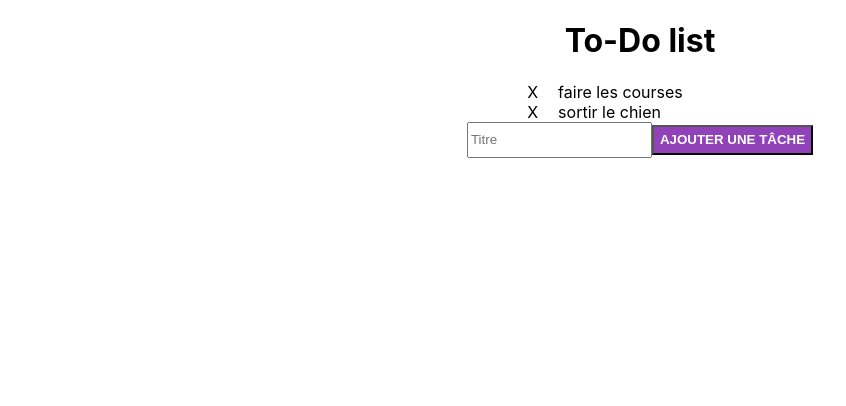
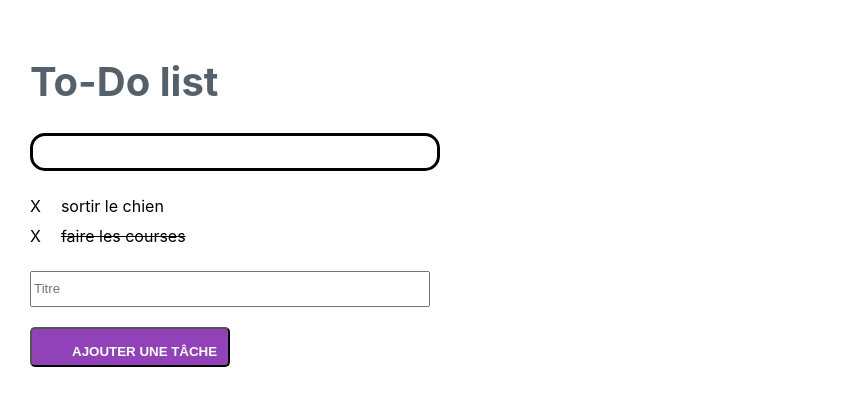
Before and after one commit to jlum85/react-todo-list, a React (Create React App) app: page / in a window 1280 px wide. Shown: the top 406 px of the page, without its empty margins (0-846 px from the left). Built offline with nearby package versions, Linux system fonts and the light colour scheme.

Commit message:
Ajout tri et filtre

```diff
--- a/src/App.css
+++ b/src/App.css
@@ -1,52 +1,48 @@
 .App {
   display: flex;
-  /* justify-content: center; */
-  align-items: center;
+  align-items: flex-start;
   height: 100vh;
   flex-direction: column;
+  padding: 30px;
 }
 
-.text-input {
-  background-color: #eeeeee;
-  border-radius: 10px;
-  border: none;
-  height: 40px;
-  margin-bottom: 10px;
-  width: 200px;
-  padding-left: 15px;
-  padding-right: 15px;
-  outline: none;
-  margin-right: 15px;
+.App h1 {
+  color: rgb(84, 97, 106);
+  font-size: 40px;
+}
+
+.search {
+  width: 400px;
+  border-radius: 15px;
+  border: solid;
 }
 
 .listItems {
   display: flex;
-  /* justify-content: flex-start; */
   align-items: flex-start;
   flex-direction: column;
-  /* background-color: red; */
+  margin: 20px 0;
 }
 
 .taskItem {
   display: flex;
-  /* justify-content: flex-start; */
   align-items: flex-start;
-  margin-right: 50px;
+  line-height: 30px;
+  width: 400px;
 }
 
-.taskItem span {
+.btnDel {
   margin-right: 20px;
 }
 
-.form {
-  display: flex;
-  flex-direction: column;
-  width: 400px;
-  margin-bottom: 10px;
+.btnDel:hover {
+  color: rgb(146, 66, 185);
+  font-weight: bold;
 }
 
-input {
-  height: 30px;
+.myTask:hover {
+  color: rgb(146, 66, 185);
+  font-weight: bold;
 }
 
 input[type="number"]::-webkit-inner-spin-button,
@@ -59,6 +55,28 @@ input[type="number"]::-webkit-outer-spin-button {
   background-color: rgb(146, 66, 185);
   color: white;
   font-weight: bold;
-  /* padding: 15px 40px 15px 40px; */
+  height: 40px;
+  padding: 15px 40px 15px 40px;
   text-transform: uppercase;
+  border-radius: 5px;
 }
+
+form {
+  display: flex;
+  flex-direction: column;
+  width: 400px;
+}
+
+input {
+  height: 30px;
+  /* width: 200px; */
+}
+
+#submitTask {
+  margin-top: 20px;
+  width: 200px;
+}
+
+.todoForm {
+  width: 400px;
+}
--- a/src/App.js
+++ b/src/App.js
@@ -1,14 +1,25 @@
 import React, { useState } from "react";
 import "./App.css";
 
+let numOrder = -1;
+const getNewNum = () => {
+  numOrder++;
+  return numOrder;
+};
+
+// tableau de données exemples pour l'initialisation , on stocke chaque tache sous forme d'objet avec les attributs suivants
+// addOrder = numéro d'ajout dans la liste
+// name : nom de la tache
+// done : true / false si true le texte  sera  barré
 const tab = [
-  { name: "faire les courses", done: false },
-  { name: "sortir le chien", done: false }
+  { addOrder: getNewNum(), name: "faire les courses", done: true },
+  { addOrder: getNewNum(), name: "sortir le chien", done: false }
 ];
 
 function App() {
   const [tasks, setTasks] = useState(tab);
   const [taskInput, setTaskInput] = useState("");
+  const [taskFilter, setTaskFilter] = useState("");
 
   // on obtient l'indice de l'objet à modifier en fonction de son nom
   const getIndexTask = name => {
@@ -20,10 +31,10 @@ function App() {
   };
 
   const handleSubmit = event => {
-    console.log("onsubmit");
     event.preventDefault();
+    // copy du tableau d'origine et ajout du nouvel élément
     const newTasks = [...tasks];
-    newTasks.push({ name: taskInput, done: false });
+    newTasks.push({ addOrder: getNewNum(), name: taskInput, done: false });
     setTasks(newTasks);
   };
 
@@ -38,23 +49,35 @@ function App() {
 
   const onItemClick = event => {
     const index = getIndexTask(event.target.innerText);
-    console.log("Done : " + index + " , " + event.target.innerText);
     if (index >= 0) {
       const newTasks = [...tasks];
-      newTasks[index].done = true;
+      newTasks[index].done = !newTasks[index].done;
       setTasks(newTasks);
     }
   };
 
-  // key={index}
-  const element = tasks.map((item, index) => {
+  const getTasks = () => {
+    // 1° On filtre en fonction du critère de recherche ( on prend si le texte saisi est présent dans le name )
+    const taskSearch = tasks.filter(
+      item => taskFilter === "" || item.name.includes(taskFilter)
+    );
+
+    // 2° Pour mettre les taches effectués en bas, on crée 2 tableaux séparés en fonction de l'attribut done
+    const taskActive = taskSearch.filter(item => !item.done); // liste des taches qui ne sont pas à done
+    const taskDone = taskSearch.filter(item => item.done);
+    // on concatène les 2 tableaux en mettant taskDone en dernier
+    const taskAll = [...taskActive, ...taskDone];
+
+    // 3° On passe par un map pour générer les tasks à afficher
+    const element = taskAll.map((item, index) => {
       return (
         <div key={index} className="taskItem">
-        <span idx={index} onClick={onDeleteClick}>
+          <span className="btnDel" idx={index} onClick={onDeleteClick}>
             X
           </span>
 
           <span
+            className="myTask"
             style={{
               textDecoration: item.done ? "line-through" : ""
             }}
@@ -65,22 +88,28 @@ function App() {
         </div>
       );
     });
+    return element;
+  };
 
   return (
     <div className="App">
       <h1> To-Do list</h1>
 
-      <div className="listItems">{element}</div>
+      <input
+        className="search"
+        onChange={event => setTaskFilter(event.target.value)}
+        type="text"
+      />
+
+      <div className="listItems">{getTasks()}</div>
       <div className="todoForm">
         <form onSubmit={handleSubmit}>
           <input
+            className="inputTask"
             placeholder="Titre"
             type="text"
-            // name="todo"
             value={taskInput}
-            onChange={event => {
-              setTaskInput(event.target.value);
-            }}
+            onChange={event => setTaskInput(event.target.value)}
           />
           <input id="submitTask" type="submit" value="Ajouter une tâche" />
         </form>
```
Also changed, not shown: src/images/micro.png (added), src/images/search.png (added). Lines whose indentation alone changed are shown as unchanged.
